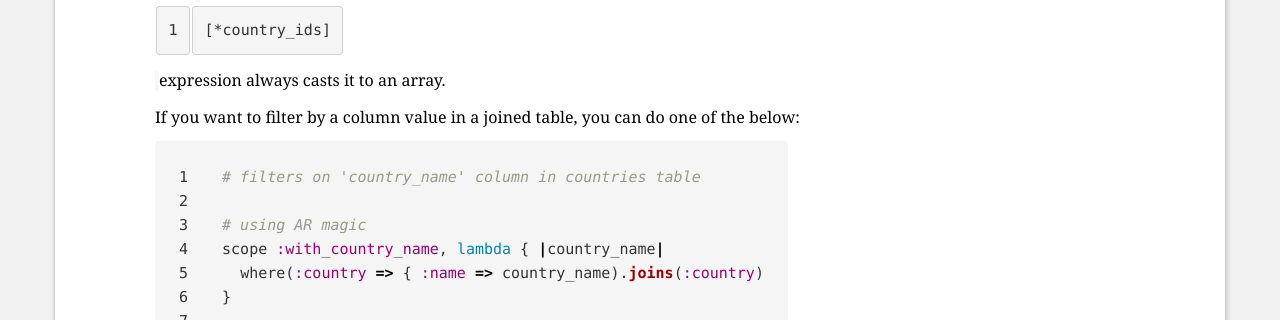
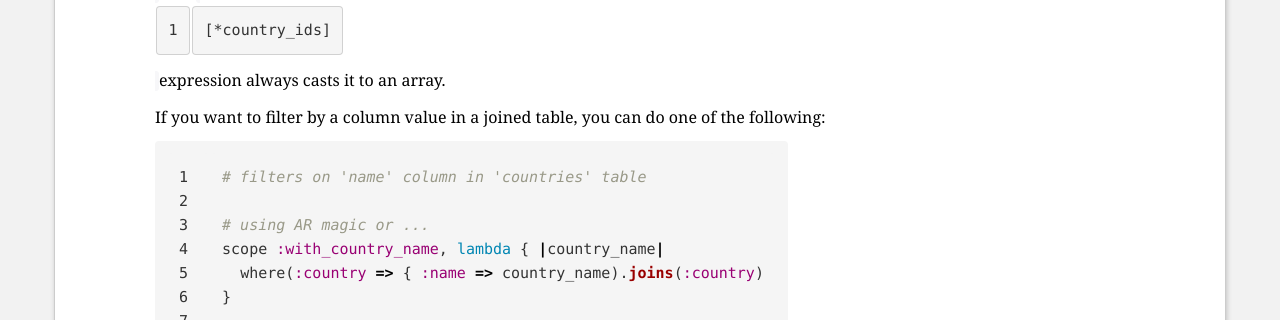
Before and after one commit to jhund/filterrific, a Jekyll site: the page built from pages/active_record_scope_patterns.md, in a window 1280 px wide and 900 px high, scrolled down 2221 px. Shown: the part 154-474 px from the top of the window. Built offline with Jekyll 4.4.1, drawn with Linux system fonts in a browser that asks for light colours; Markdown is read by kramdown in place of the engine named in the settings.

Commit message:
tweaked join scope patterns

````diff
--- a/pages/active_record_scope_patterns.md
+++ b/pages/active_record_scope_patterns.md
@@ -83,12 +83,12 @@ like `[1, 2, 3]`. The `[*country_ids]` expression always casts it to an
 array.
 
 If you want to filter by a column value in a joined table, you can do one of the
-below:
+following:
 
 ```ruby
-# filters on 'country_name' column in countries table
+# filters on 'name' column in 'countries' table
 
-# using AR magic
+# using AR magic or ...
 scope :with_country_name, lambda { |country_name|
   where(:country => { :name => country_name).joins(:country)
 }
````
